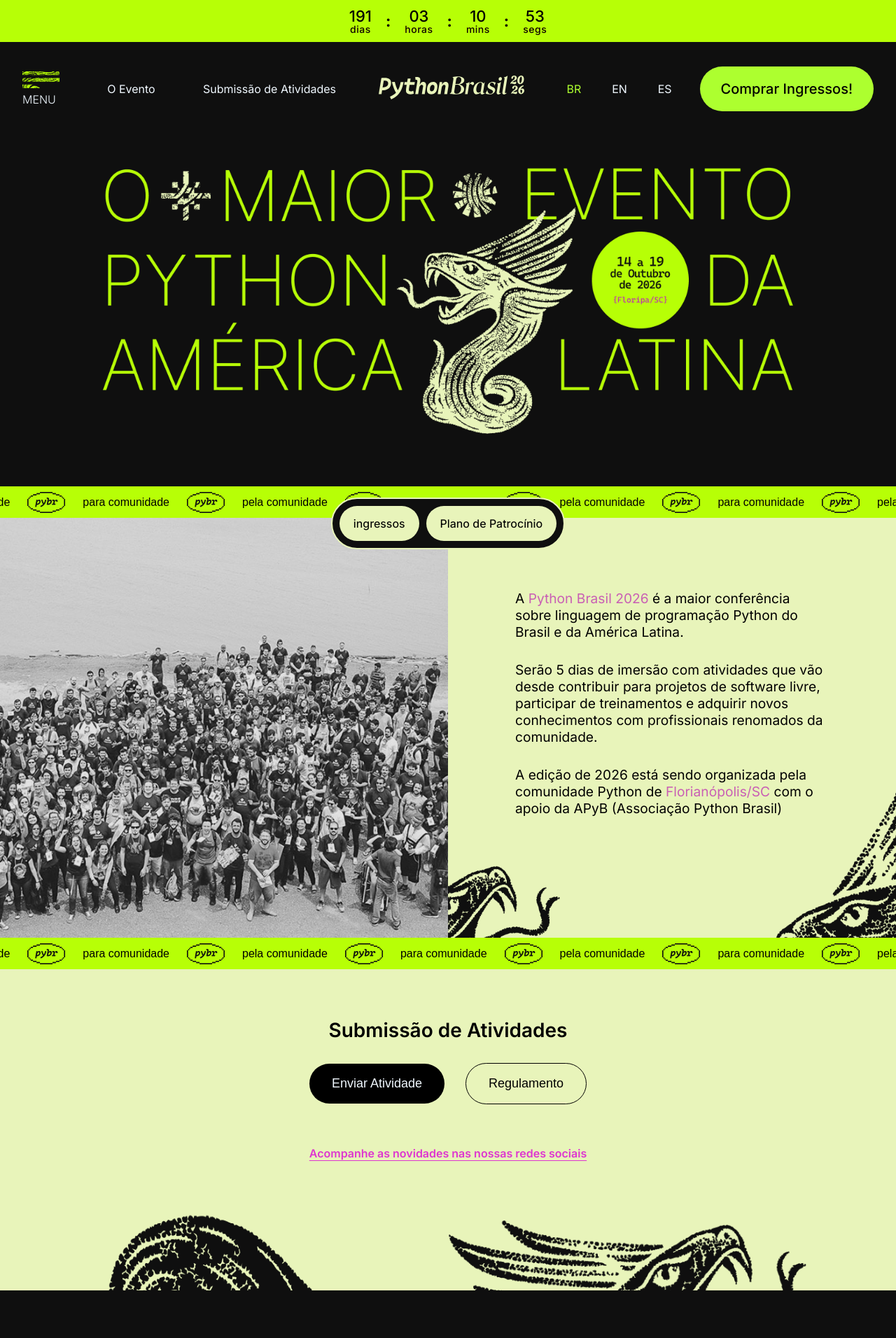
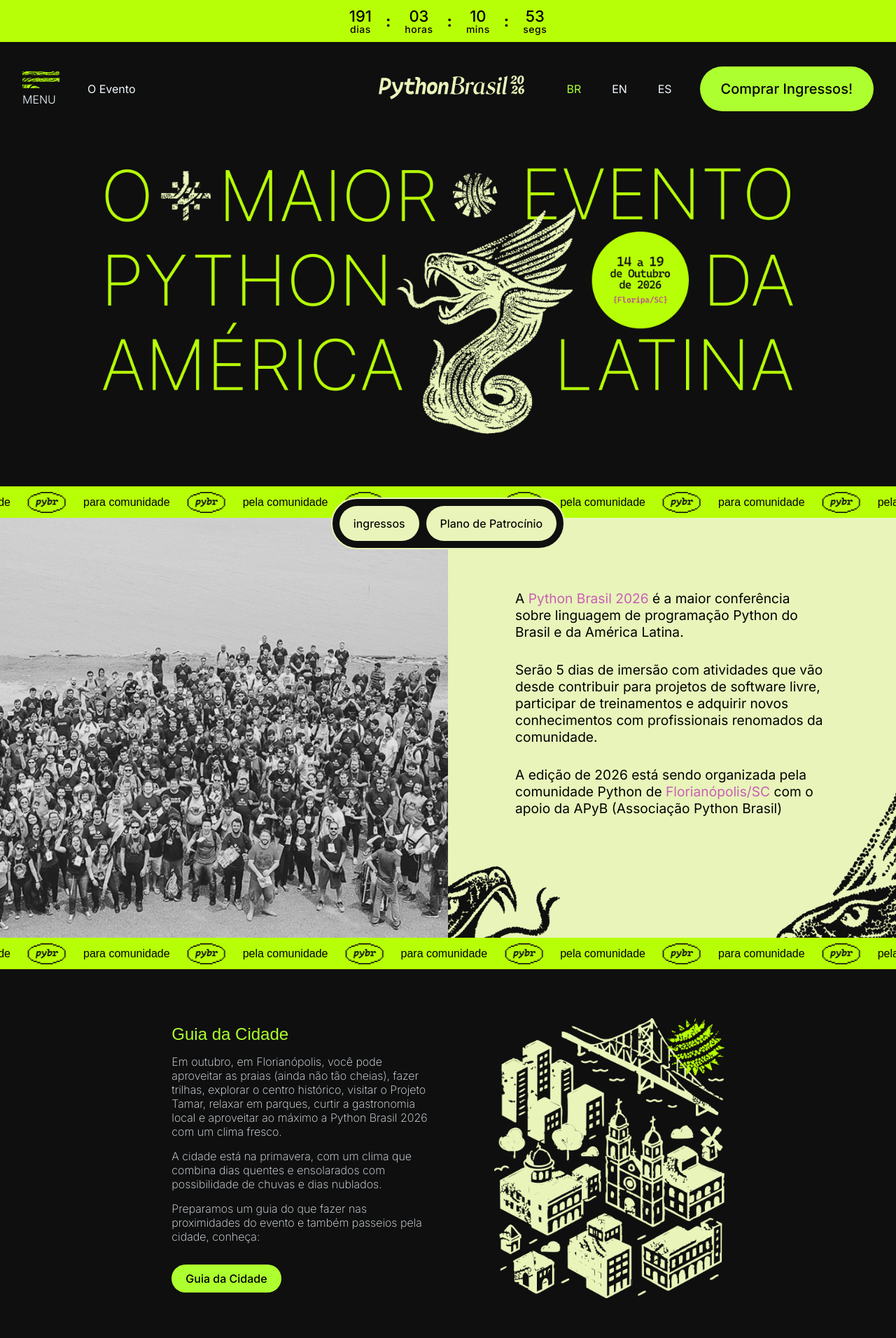
Before and after one commit to pythonbrasil/pybr2026-site, a React (Vite) app: page / in a window 1280 px wide. Shown: the top 1912 px of the page at 70% size. Built offline with nearby package versions, Linux system fonts and the light colour scheme; a web font is replaced by a local one.

Commit message:
remove c4p links and fix left header alignment

```diff
--- a/src/components/Footer.tsx
+++ b/src/components/Footer.tsx
@@ -17,7 +17,7 @@
                 <li>
                     <a href="https://2026.pythonbrasil.org.br/#contador-home"><ul>{t("footer.inicio")}</ul></a>
                     <a href="https://2026.pythonbrasil.org.br/#O_EVENTO"><ul>{t("footer.oEvento")}</ul></a>
-                    <a href="https://2026.pythonbrasil.org.br/#SUBMISSAO_DE_ATIVIDADES"><ul>{t("footer.submissaoDeAtividades")}</ul></a>
+                    {/*<a href="https://2026.pythonbrasil.org.br/#SUBMISSAO_DE_ATIVIDADES"><ul>{t("footer.submissaoDeAtividades")}</ul></a>*/}
                     {/* <a href=""><ul>Keynotes</ul></a> */}
                     {/* <a href=""><ul>{t("footer.programacao")}</ul></a> */}
                     {/* <a href=""><ul>{t("footer.guiaDaCidade")}</ul></a> */}
--- a/src/components/Header.tsx
+++ b/src/components/Header.tsx
@@ -64,7 +64,7 @@
                         </div>
                     </ul>
                     <ul className="Header_menu_desktop"><HashLink smooth to="/#O_EVENTO">{t("header.OEvento")}</HashLink></ul>
-                    <ul className="Header_menu_desktop"><HashLink smooth to="/#SUBMISSAO_DE_ATIVIDADES">{t("home.section4.submissaoDeAtividades")}</HashLink></ul>
+                    {/*<ul className="Header_menu_desktop"><HashLink smooth to="/#SUBMISSAO_DE_ATIVIDADES">{t("home.section4.submissaoDeAtividades")}</HashLink></ul>*/}
                     {/* <ul className="Header_menu_desktop"><a href="#KEYNOTES">Keynotes</a></ul> */}
                     {/* <Link to="/programacao"><ul className="Header_menu_desktop">{t("header.Programacao")}</ul></Link> */}
                     {/* <Link to="/"><ul className="Header_menu_desktop">{t("header.Programacao")}</ul></Link> */}
--- a/src/components/styles/Header.css
+++ b/src/components/styles/Header.css
@@ -33,7 +33,8 @@
         display: flex;
         flex-direction: row;
         align-items: center;
-        justify-content: space-between;
+        justify-content: flex-start;
+        gap: 40px;
         width: 35vw;
         max-width: 450px;
         /* border: 2px red solid; */
@@ -128,6 +129,7 @@
 
     .Header_menu_desktop {
         display: none;
+        justify-content: left;
     }
 }
 
--- a/src/pages/home/Home.tsx
+++ b/src/pages/home/Home.tsx
@@ -13,7 +13,7 @@
         <Home_Section2/>
         {/* <Home_Section3/> */}
         <Carrossel/>
-        <Home_Section4/>
+        {/* <Home_Section4/> */}
         <Home_Section5/>
         <Home_Section6/>
         <Home_Section7/>
```
